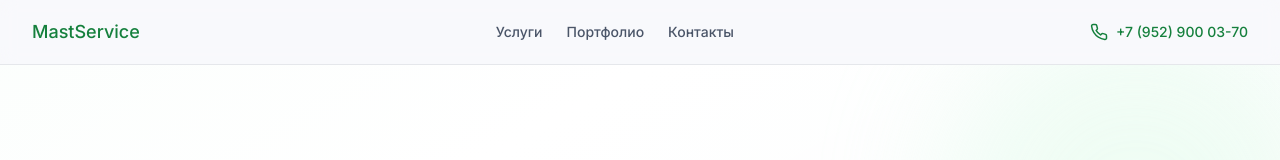
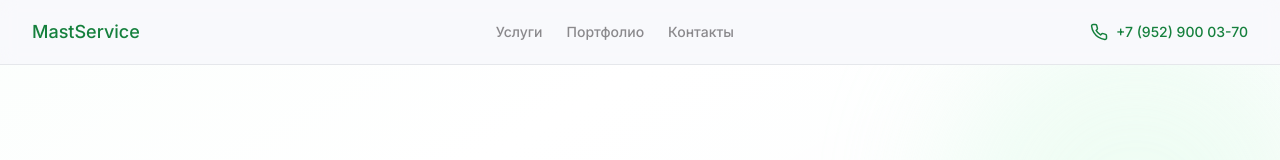
Before and after one commit to LatteDevelopper/mast-service, a React (Vite) app: page / in a window 1280 px wide. Shown: the top 160 px of the page. Built offline with nearby package versions, Linux system fonts and the light colour scheme.

Commit message:
Add functionality
This commit adds new functionality to the application.  Further details are not provided in this commit message.

```diff
--- a/src/index.css
+++ b/src/index.css
@@ -13,19 +13,19 @@
     --card-foreground: 220 24% 20%;
     --popover: 0 0% 100%;
     --popover-foreground: 220 24% 20%;
-    --primary: 220 16% 36%;
-    --primary-foreground: 220 33% 98%;
-    --secondary: 220 14% 95%;
-    --secondary-foreground: 220 16% 36%;
-    --muted: 220 14% 95%;
-    --muted-foreground: 220 14% 46%;
-    --accent: 220 14% 95%;
-    --accent-foreground: 220 16% 36%;
+    --primary: 220 5% 57%;
+    --primary-foreground: 0 0% 100%;
+    --secondary: 252 55% 97%;
+    --secondary-foreground: 251 8% 25%;
+    --muted: 240 2% 97%;
+    --muted-foreground: 240 1% 54%;
+    --accent: 240 1% 63%;
+    --accent-foreground: 251 8% 25%;
     --destructive: 0 84.2% 60.2%;
     --destructive-foreground: 210 40% 98%;
     --border: 220 13% 91%;
     --input: 220 13% 91%;
-    --ring: 220 16% 36%;
+    --ring: 220 5% 57%;
     --radius: 0.5rem;
   }
 }
--- a/tailwind.config.ts
+++ b/tailwind.config.ts
@@ -26,26 +26,26 @@ export default {
         background: "hsl(var(--background))",
         foreground: "hsl(var(--foreground))",
         primary: {
-          DEFAULT: "#4A5568",
-          foreground: "#F7FAFC",
-          light: "#A0AEC0",
-          dark: "#2D3748",
+          DEFAULT: "#8E9196",
+          foreground: "#FFFFFF",
+          light: "#C8C8C9",
+          dark: "#403E43",
         },
         secondary: {
-          DEFAULT: "#EDF2F7",
-          foreground: "#4A5568",
+          DEFAULT: "#F1F0FB",
+          foreground: "#403E43",
         },
         destructive: {
           DEFAULT: "hsl(var(--destructive))",
           foreground: "hsl(var(--destructive-foreground))",
         },
         muted: {
-          DEFAULT: "#EDF2F7",
-          foreground: "#4A5568",
+          DEFAULT: "#F6F6F7",
+          foreground: "#8A898C",
         },
         accent: {
-          DEFAULT: "#F7FAFC",
-          foreground: "#4A5568",
+          DEFAULT: "#9F9EA1",
+          foreground: "#403E43",
         },
         popover: {
           DEFAULT: "hsl(var(--popover))",
```
